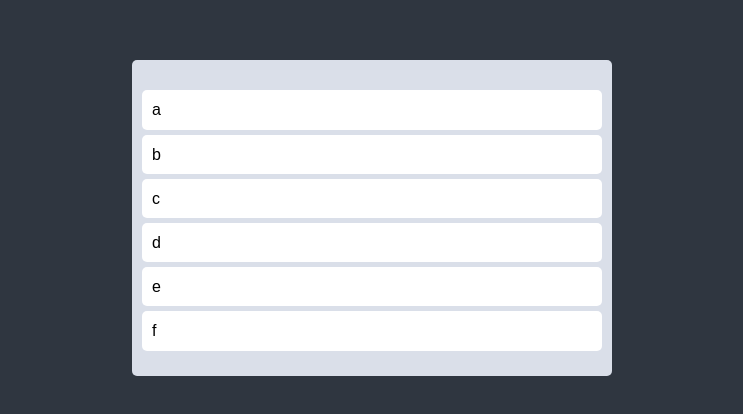
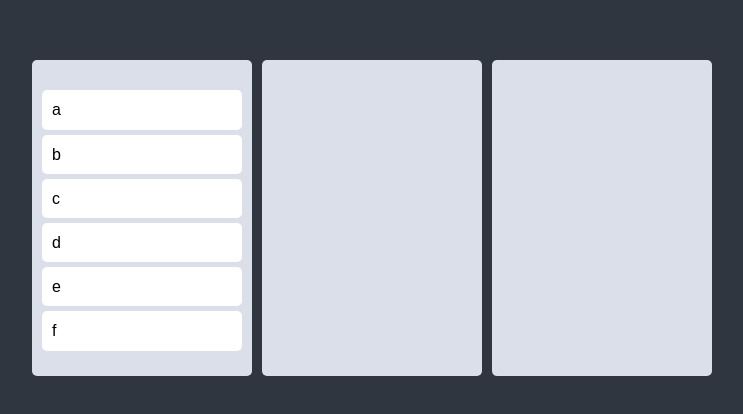
Before and after one commit to seung-gumon/react-master-class, a React (Create React App) app: page /drag in a window 1280 px wide. Shown: the part 182-596 px from the top of the page, without its empty margins (268-1011 px from the left). Built offline with nearby package versions, Linux system fonts and the light colour scheme.

Commit message:
create multi board

```diff
--- a/src/atoms.tsx
+++ b/src/atoms.tsx
@@ -1,13 +1,13 @@
 import {atom, selector} from "recoil";
 
-type categories = "TO_DO" | "DOING" | "DONE";
-
-
+interface IToDoState {
+    [key: string]: string[];
+}
 
 export enum Categories {
-    "TO_DO"="TO_DO",
-    "DOING"="DOING",
-    "DONE"="DONE"
+    "TO_DO" = "TO_DO",
+    "DOING" = "DOING",
+    "DONE" = "DONE"
 }
 
 export interface IToDo {
@@ -51,18 +51,22 @@
 
 export const hourSelector = selector<number>({
     key: "hours",
-    get: ({ get }) => {
+    get: ({get}) => {
         const minutes = get(minuteState);
         return minutes / 60;
     },
-    set: ({ set }, newValue) => {
+    set: ({set}, newValue) => {
         const minutes = Number(newValue) * 60;
         set(minuteState, minutes);
     },
 });
 
 
-export const toDoStateTwo = atom({
-    key : "toDo",
-    default : ["a", "b", "c", "d", "e", "f"]
+export const toDoStateTwo = atom<IToDoState>({
+    key: "toDo",
+    default: {
+        to_do: ["a", "b", "c", "d", "e", "f"],
+        doing: [],
+        done: [],
+    }
 })
--- /dev/null
+++ b/src/components/Board.tsx
@@ -0,0 +1,36 @@
+import DragabbleCard from "./DragabbleCard";
+import {Droppable} from "react-beautiful-dnd";
+import React from "react";
+import styled from "styled-components";
+
+
+const Wrapper = styled.div`
+  padding: 20px 10px;
+  padding-top: 30px;
+  background-color: ${(props) => props.theme.boardColor};
+  border-radius: 5px;
+  min-height: 200px;
+`;
+
+
+interface IBoardProps {
+    toDos: string[];
+    boardId: string
+}
+
+function Board({toDos, boardId}: IBoardProps) {
+    return (
+        <Droppable droppableId={boardId}>
+            {(magic) => (
+                <Wrapper ref={magic.innerRef} {...magic.droppableProps}>
+                    {toDos.map((toDo, index) => (
+                        <DragabbleCard key={toDo} index={index} toDo={toDo}/>
+                    ))}
+                    {magic.placeholder}
+                </Wrapper>
+            )}
+        </Droppable>
+    )
+}
+
+export default Board;
--- a/src/components/DragabbleCard.tsx
+++ b/src/components/DragabbleCard.tsx
@@ -16,7 +16,7 @@
 }
 
 function DragabbleCard({ toDo, index }: IDragabbleCardProps) {
-    console.log(toDo, "has been rendered");
+
     return (
         <Draggable key={toDo} draggableId={toDo} index={index}>
             {(magic) => (
--- a/src/routes/Drag.tsx
+++ b/src/routes/Drag.tsx
@@ -1,18 +1,16 @@
 import React from "react";
 import {
     DragDropContext,
-    Droppable,
-    Draggable,
     DropResult,
 } from "react-beautiful-dnd";
 import { useRecoilState } from "recoil";
 import styled from "styled-components";
 import {toDoStateTwo} from "../atoms";
-import DragabbleCard from "../components/DragabbleCard";
+import Board from "../components/Board";
 
 const Wrapper = styled.div`
   display: flex;
-  max-width: 480px;
+  max-width: 680px;
   width: 100%;
   margin: 0 auto;
   justify-content: center;
@@ -23,42 +21,30 @@
 const Boards = styled.div`
   display: grid;
   width: 100%;
-  grid-template-columns: repeat(1, 1fr);
+  gap : 10px;
+  grid-template-columns: repeat(3, 1fr);
 `;
 
-const Board = styled.div`
-  padding: 20px 10px;
-  padding-top: 30px;
-  background-color: ${(props) => props.theme.boardColor};
-  border-radius: 5px;
-  min-height: 200px;
-`;
+
 
 function Drag() {
     const [toDos, setToDos] = useRecoilState(toDoStateTwo);
     const onDragEnd = ({ draggableId, destination, source }: DropResult) => {
         if (!destination) return;
-        setToDos((oldToDos) => {
-            const toDosCopy = [...oldToDos];
-            toDosCopy.splice(source.index, 1);
-            toDosCopy.splice(destination?.index, 0, draggableId);
-            return toDosCopy;
-        });
+        // setToDos((oldToDos) => {
+        //     const toDosCopy = [...oldToDos];
+        //     toDosCopy.splice(source.index, 1);
+        //     toDosCopy.splice(destination?.index, 0, draggableId);
+        //     return toDosCopy;
+        // });
     };
     return (
         <DragDropContext onDragEnd={onDragEnd}>
             <Wrapper>
                 <Boards>
-                    <Droppable droppableId="one">
-                        {(magic) => (
-                            <Board ref={magic.innerRef} {...magic.droppableProps}>
-                                {toDos.map((toDo, index) => (
-                                    <DragabbleCard key={toDo} index={index} toDo={toDo} />
-                                ))}
-                                {magic.placeholder}
-                            </Board>
-                        )}
-                    </Droppable>
+                    {
+                        Object.keys(toDos).map(boardId => <Board boardId={boardId} key={boardId} toDos={toDos[boardId]}/>)
+                    }
                 </Boards>
             </Wrapper>
         </DragDropContext>
```
